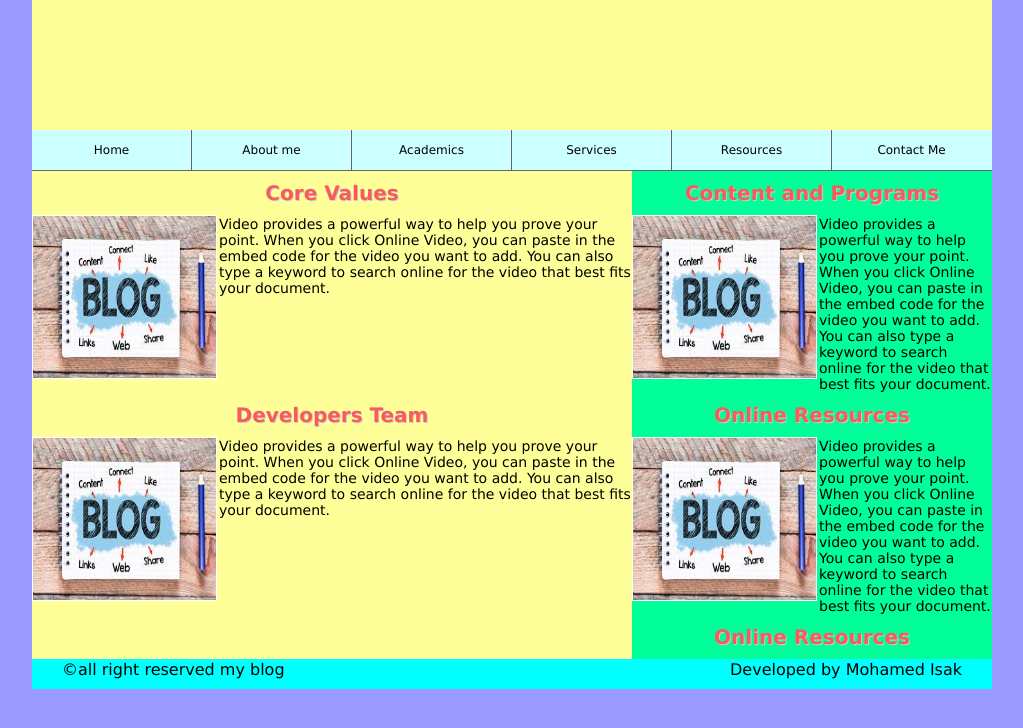
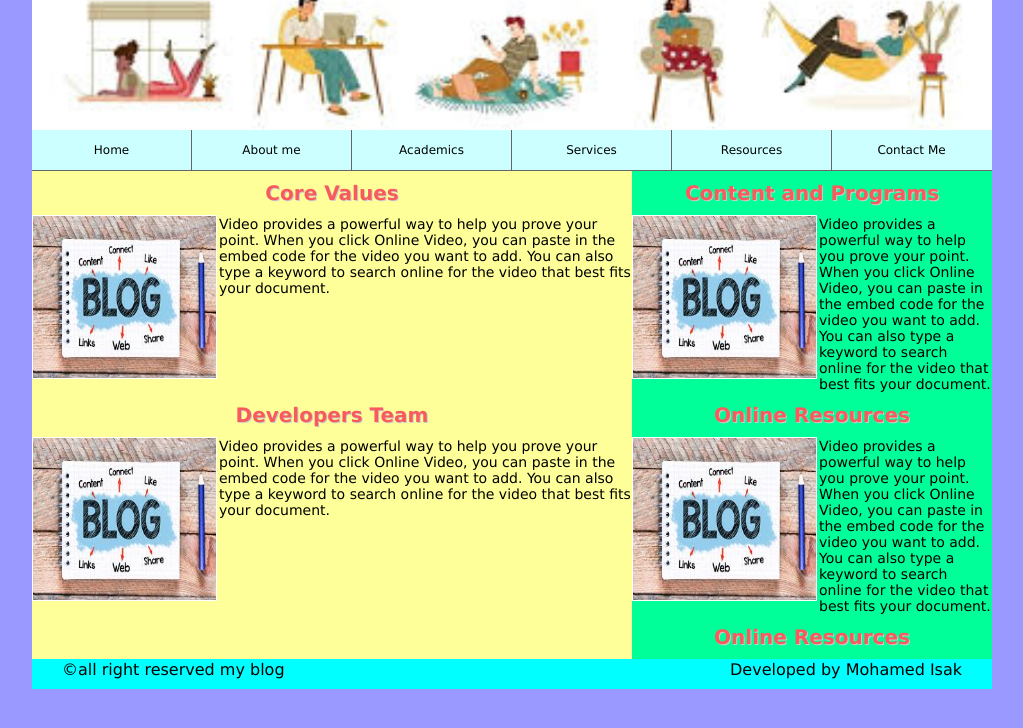
Before and after one commit to Mohamedisak1/final-project-by-mohamed, a plain HTML site: page index.html in a window 1280 px wide. Shown: the whole page, without its empty margins (128-1151 px from the left). Drawn offline with Linux system fonts and the light colour scheme.

Commit message:
Update main.css

```diff
--- a/main.css
+++ b/main.css
@@ -15,7 +15,7 @@ main{
 }
 
 header{
-     background-image: url("header.jpg");
+     background-image: url("images\ \(2\).jpeg");
      background-size: cover;
      background-position: center;
      background-repeat: no-repeat;
@@ -162,4 +162,5 @@ footer  p{
     right: 20px;
     bottom: 0px;
     font-size: 16px;
+
 }
```
